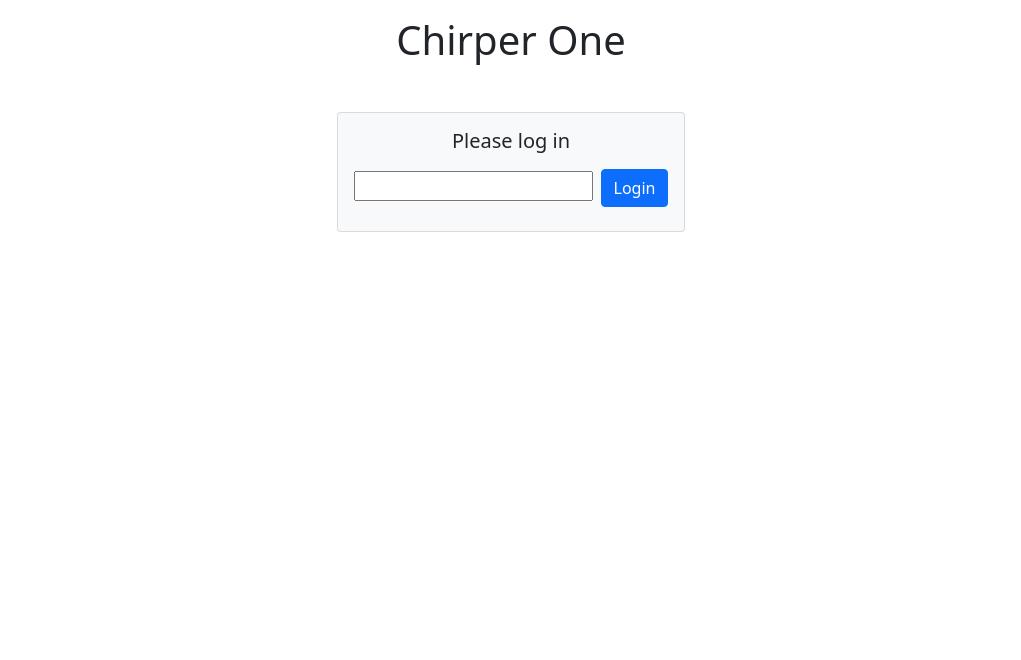
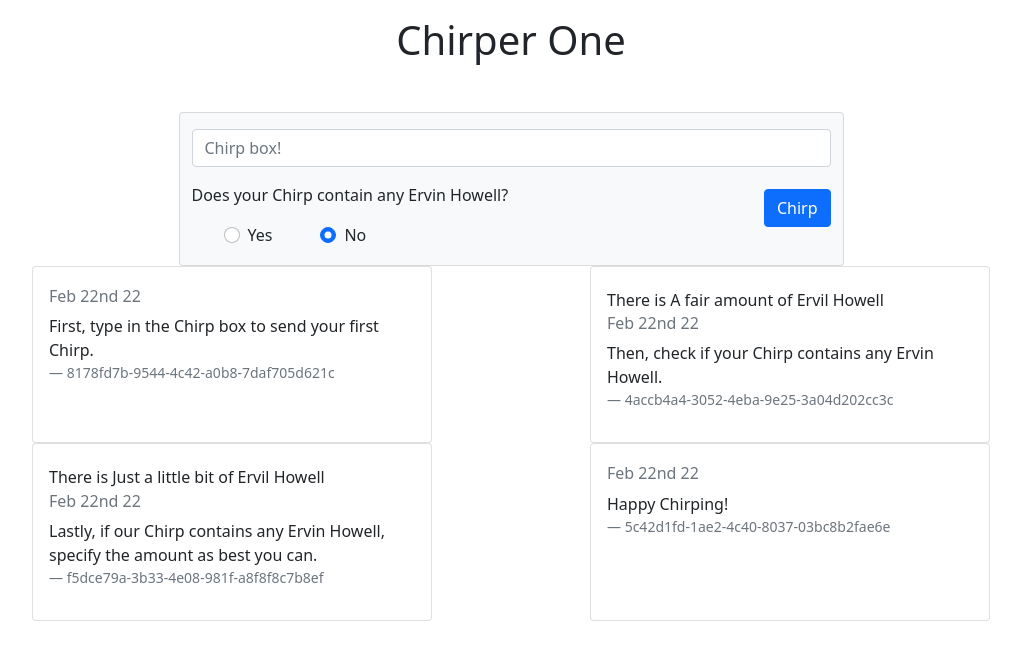
Before and after one commit to emoran0403/Chirper-One, a React (Create React App) app: page /ChirpFeed in a window 1280 px wide. Shown: the top 660 px of the page, without its empty margins (129-1150 px from the left). Built offline with nearby package versions, Linux system fonts and the light colour scheme.

Commit message:
app working, needs styling for timeline component

```diff
--- a/package.json
+++ b/package.json
@@ -10,6 +10,7 @@
     "moment": "^2.29.1",
     "react": "^17.0.2",
     "react-dom": "^17.0.2",
+    "react-router-dom": "^5.3.0",
     "react-scripts": "5.0.0",
     "uuid": "^8.3.2",
     "web-vitals": "^2.1.4"
--- a/src/App.jsx
+++ b/src/App.jsx
@@ -3,11 +3,13 @@ import React, { useState } from "react";
 import moment from "moment";
 import { v4 as uuidv4 } from "uuid";
 import "bootstrap/dist/css/bootstrap.min.css";
+import { BrowserRouter, Route, Switch, withRouter } from "react-router-dom";
 
 //* Component Imports
 import Inputs from "./components/Inputs";
 import Timeline from "./components/Timeline";
-import Homepage from "./components/Homepage";
+import Homepage from "./Views/Homepage";
+import Feed from "./Views/Feed";
 import { render } from "@testing-library/react";
 
 class App extends React.Component {
@@ -32,36 +34,42 @@ class App extends React.Component {
         { ChirpTime: moment().format("MMM Do YY"), uuid: uuidv4(), containsEH: false, quantityEH: "", message: `Happy Chirping!` },
       ],
     };
+  }
   //********************************************************************  Homepage State ***********************************************************************/
-    const handleUsernameChange = (e) => {
+  handleUsernameChange = (e) => {
     // controls the username inputbox to update the username state when a key is pressed
     this.setState({ username: e.target.value });
   };
 
-    const handleLogin = () => {
+  handleLogin = () => {
     // log in state setter function tp update the loggedIn state when the login button is clicked
     this.setState({ loggedIn: true });
+    this.props.history.push("/ChirpFeed");
   };
 
   //********************************************************************  Inputs State ***********************************************************************/
 
-    const handleChirpBoxChange = (e) => {
+  handleChirpBoxChange = (e) => {
     // controls the username inputbox to update the username state when a key is pressed
     this.setState({ tempMessage: e.target.value });
   };
 
-    const handleContainsEH = (e) => {
+  handleContainsEH = (boole) => {
     // controls the radio buttons to update state to reflect if chirp contains EH
-      this.setState({ tempContainsEH: e.target.value }); //! do i need containsEH as a piece of state, then use it in a chirp and set back to false?
+    console.log(boole);
+    this.setState({ tempContainsEH: boole }); //! do i need containsEH as a piece of state, then use it in a chirp and set back to false?
   };
 
-    const handleQuantityEH = (e) => {
+  handleQuantityEH = (e) => {
     // controls the selector to update state to reflect the quantity of EH
     this.setState({ tempQuantityEH: e.target.value }); //! do i need quantityEH as a piece of state, then use it in a chirp and set back to false?
   };
 
-    const handleChirp = (e) => {
+  handleChirp = (e) => {
     // chirp state setter function to update state to contain a new chirp
+    if (!this.state.tempMessage) {
+      return; // prevents empty chirps
+    }
 
     e.preventDefault();
     // creates a chirp with relevant info
@@ -76,45 +84,32 @@ class App extends React.Component {
     // sets the state to keep the old chirps, and add the new one
     this.setState({ chirps: [...this.state.chirps, chirpObject] });
     // sets the values of tempContainsEH and tempQuantityEH back to their defaults
-      this.setState({ tempContainsEH: false, tempQuantityEH: "" });
+    this.setState({ tempContainsEH: false, tempQuantityEH: "", tempMessage: "" });
   };
-  }
-
-  // const [username, setUsername] = useState(""); // used to display the username
-  // const [loggedIn, setloggedIn] = useState(false); // used to conditionally display components
-  // const [hasChirped, setHasChirped] = useState(false); // used to hide the initial Chirp
-
-  // intitializes an array of objects within which to store user Chirps.
-  // const [chirps, setChirps] = useState([{ ChirpTime: moment().format("MMM Do YY"), uuid: uuidv4(), message: `Type in the box above to send your first Chirp!` }]);
-
-  // set the username to the value of the login text box
-  // const handleUsername = (e) => {
-  //   return setUsername(e.target.value);
-  // };
-
-  // toggles the logged in status, thus rendering Timeline and Inputs
-  // const handleloggedIn = () => {
-  //   return setloggedIn(!loggedIn);
-  // };
 
   render() {
     return (
-      <div>
+      <>
         <div className="mt-3 mb-5">
           <h1 className="text-center">Chirper One</h1>
         </div>
 
+        <Switch>
+          <Route exact path="/">
             <div className="d-flex justify-content-around">
               <Homepage {...this.state} setLogin={this.handleLogin} setUsernameChange={this.handleUsernameChange} />
-          {/* <Inputs setChirpBox={this.handleChirpBoxChange} setContainsEh={this.handleContainsEH} setQuantityEH={this.handleQuantityEH} setChirp={this.handleChirp} />
-          <Timeline {...this.state}/> */}
             </div>
-      </div>
+          </Route>
+          <Route exact path="/ChirpFeed">
+            <Feed {...this.state} setChirpBox={this.handleChirpBoxChange} setContainsEH={this.handleContainsEH} setQuantityEH={this.handleQuantityEH} setChirp={this.handleChirp} />
+          </Route>
+        </Switch>
+      </>
     );
   }
 }
 
-export default App;
+export default withRouter(App);
 
 // { condition && (dothiswhentrue)} //shows jsx when condition is true.  if false, returns nothing
 // {!condition && (dothiswhenfalse)} // when condition is false, returns jsx, when true, returns nothing
--- /dev/null
+++ b/src/Views/Feed.jsx
@@ -0,0 +1,16 @@
+import React from "react";
+import Timeline from "../components/Timeline";
+import Inputs from "../components/Inputs";
+
+class Feed extends React.Component {
+  render() {
+    return (
+      <React.Fragment>
+        <Inputs {...this.props} />
+        <Timeline {...this.props} />
+      </React.Fragment>
+    );
+  }
+}
+
+export default Feed;
--- a/src/components/Inputs.jsx
+++ b/src/components/Inputs.jsx
@@ -35,7 +35,7 @@ class Inputs extends React.Component {
         <section className="row justify-content-center ">
           <div className="col-md-7 card bg-light">
             <form className="form-group">
-              <input className="form-control mt-3" onChange={this.props.setChirpBox} placeholder="Chirp box!" type="text" />
+              <input className="form-control mt-3" value={this.props.tempMessage} onChange={this.props.setChirpBox} placeholder="Chirp box!" type="text" />
 
               <div className="mb-3 d-flex justify-content-between align-items-center">
                 <div>
@@ -47,23 +47,24 @@ class Inputs extends React.Component {
                       type="radio"
                       id="ehyes"
                       name="eh"
-                      value={this.state.containsEH}
-                      checked={this.state.containsEH === true}
-                      onChange={this.onValueChange}
+                      value={this.props.tempContainsEH}
+                      checked={this.props.tempContainsEH === true}
+                      onChange={() => this.props.setContainsEH(true)}
                     />
                     <label className="form-check-label" htmlFor="true">
                       Yes
                     </label>
                   </div>
+
                   <div className="form-check form-check-inline">
                     <input
                       className="mx-2 form-check-input"
                       type="radio"
                       id="ehno"
                       name="eh"
-                      value={this.state.containsEH}
-                      checked={this.state.containsEH === false}
-                      onChange={this.onValueChange}
+                      value={this.props.tempContainsEH}
+                      checked={this.props.tempContainsEH === false}
+                      onChange={() => this.props.setContainsEH(false)}
                     />
                     <label className="form-check-label" htmlFor="false">
                       No
@@ -71,18 +72,24 @@ class Inputs extends React.Component {
                   </div>
                 </div>
                 <div>
+                  {!this.props.tempContainsEH && (
+                    <>
                       <button type="button" onClick={(e) => this.props.setChirp(e)} className="btn btn-primary">
                         Chirp
                       </button>
+                    </>
+                  )}
                 </div>
               </div>
 
               {/* **************Conditionally render this based on whether chrip contains ervin howell************ */}
+              {this.props.tempContainsEH && (
+                <>
                   <hr></hr>
                   <div className="mb-3 d-flex justify-content-between align-items-center">
                     <div>
                       <label htmlFor="ehAmount">How much Ervin Howell is contained in your Chirp?</label>
-                  <select className="my-2 form-select" id="ehAmount" name="ehAmount">
+                      <select value={this.props.tempQuantityEH} onChange={(e) => this.props.setQuantityEH(e)} className="my-2 form-select" id="ehAmount" name="ehAmount">
                         <option value="">--Please choose an option--</option>
                         <option value="Not enough">Not enough</option>
                         <option value="Just a little bit">Just a little bit</option>
@@ -101,7 +108,8 @@ class Inputs extends React.Component {
                       </button>
                     </div>
                   </div>
-              {/* ****************************************************************************************************** */}
+                </>
+              )}
             </form>
           </div>
         </section>
--- a/src/components/Timeline.jsx
+++ b/src/components/Timeline.jsx
@@ -6,66 +6,17 @@ class Timeline extends React.Component {
   render() {
     return (
       <div className="container d-flex flex-wrap justify-content-around">
-        <div key="111111" className="card my-1 bg-light" style={{ width: "25rem" }}>
-          <div className="card-body">
-            <h5 className="card-title">UserNameHere</h5>
-            <h6>quantityEH of Ervin Howell</h6>
-            <h6 className="card-subtitle mb-2 text-muted">Chirp Time Here</h6>
-            <p className="card-text">
-              Lorem ipsum dolor sit amet, consectetur adipiscing elit, sed do eiusmod tempor incididunt ut labore et dolore magna aliqua. Amet mattis vulputate enim nulla aliquet
-              porttitor.
-            </p>
-            <footer className="blockquote-footer">UUID HERE</footer>
+        {this.props.chirps.map(({ ChirpTime, uuid, containsEH, quantityEH, message }) => (
+          <div key="somekey" className="card" style={{ width: "25rem" }}>
+            <div className="card-body">
+              <h5 className="card-title">{this.props.username}</h5>
+              {containsEH && <h6>There is {quantityEH} of Ervil Howell</h6>}
+              <h6 className="card-subtitle mb-2 text-muted">{ChirpTime}</h6>
+              <p className="card-text">{message}</p>
+              <footer className="blockquote-footer">{uuid}</footer>
+            </div>
           </div>
-        </div>
-        <div key="22222222222" className="card my-1 bg-light" style={{ width: "25rem" }}>
-          <div className="card-body">
-            <h5 className="card-title">UserNameHere</h5>
-            <h6>quantityEH of Ervin Howell</h6>
-            <h6 className="card-subtitle mb-2 text-muted">Chirp Time Here</h6>
-            <p className="card-text">
-              Lorem ipsum dolor sit amet, consectetur adipiscing elit, sed do eiusmod tempor incididunt ut labore et dolore magna aliqua. Amet mattis vulputate enim nulla aliquet
-              porttitor.
-            </p>
-            <footer className="blockquote-footer">UUID HERE</footer>
-          </div>
-        </div>
-        <div key="333333333333" className="card my-1 bg-light" style={{ width: "25rem" }}>
-          <div className="card-body">
-            <h5 className="card-title">UserNameHere</h5>
-            <h6>quantityEH of Ervin Howell</h6>
-            <h6 className="card-subtitle mb-2 text-muted">Chirp Time Here</h6>
-            <p className="card-text">
-              Lorem ipsum dolor sit amet, consectetur adipiscing elit, sed do eiusmod tempor incididunt ut labore et dolore magna aliqua. Amet mattis vulputate enim nulla aliquet
-              porttitor.
-            </p>
-            <footer className="blockquote-footer">UUID HERE</footer>
-          </div>
-        </div>
-        <div key="44444444444444" className="card my-1 bg-light" style={{ width: "25rem" }}>
-          <div className="card-body">
-            <h5 className="card-title">UserNameHere</h5>
-            <h6>quantityEH of Ervin Howell</h6>
-            <h6 className="card-subtitle mb-2 text-muted">Chirp Time Here</h6>
-            <p className="card-text">
-              Lorem ipsum dolor sit amet, consectetur adipiscing elit, sed do eiusmod tempor incididunt ut labore et dolore magna aliqua. Amet mattis vulputate enim nulla aliquet
-              porttitor.
-            </p>
-            <footer className="blockquote-footer">UUID HERE</footer>
-          </div>
-        </div>
-        <div key="55555555555555" className="card my-1 bg-light" style={{ width: "25rem" }}>
-          <div className="card-body">
-            <h5 className="card-title">UserNameHere</h5>
-            <h6>quantityEH of Ervin Howell</h6>
-            <h6 className="card-subtitle mb-2 text-muted">Chirp Time Here</h6>
-            <p className="card-text">
-              Lorem ipsum dolor sit amet, consectetur adipiscing elit, sed do eiusmod tempor incididunt ut labore et dolore magna aliqua. Amet mattis vulputate enim nulla aliquet
-              porttitor.
-            </p>
-            <footer className="blockquote-footer">UUID HERE</footer>
-          </div>
-        </div>
+        ))}
       </div>
     );
   }
@@ -86,16 +37,5 @@ export default Timeline;
 // ))
 
 {
-  /* <div key="somekey" className="card" style={{ width: "30rem", backgroundColor: "lightcoral" }}>
-  <div className="card-body">
-    <h5 className="card-title">UserNameHere</h5>
-    <h6>quantityEH of Ervin Howell</h6>
-    <h6 className="card-subtitle mb-2 text-muted">Chirp Time Here</h6>
-    <p className="card-text">
-      Lorem ipsum dolor sit amet, consectetur adipiscing elit, sed do eiusmod tempor incididunt ut labore et dolore magna aliqua. Amet mattis vulputate enim nulla aliquet
-      porttitor.
-    </p>
-    <footer className="blockquote-footer">UUID HERE</footer>
-  </div>
-</div>; */
+  /* ; */
 }
```
Also changed, not shown: src/index.js (+8 -1 lines), src/Views/Homepage.jsx (renamed from src/components/Homepage.jsx), 1 other file (tests, documents, lock files or other folders). Lines whose indentation alone changed are shown as unchanged.
